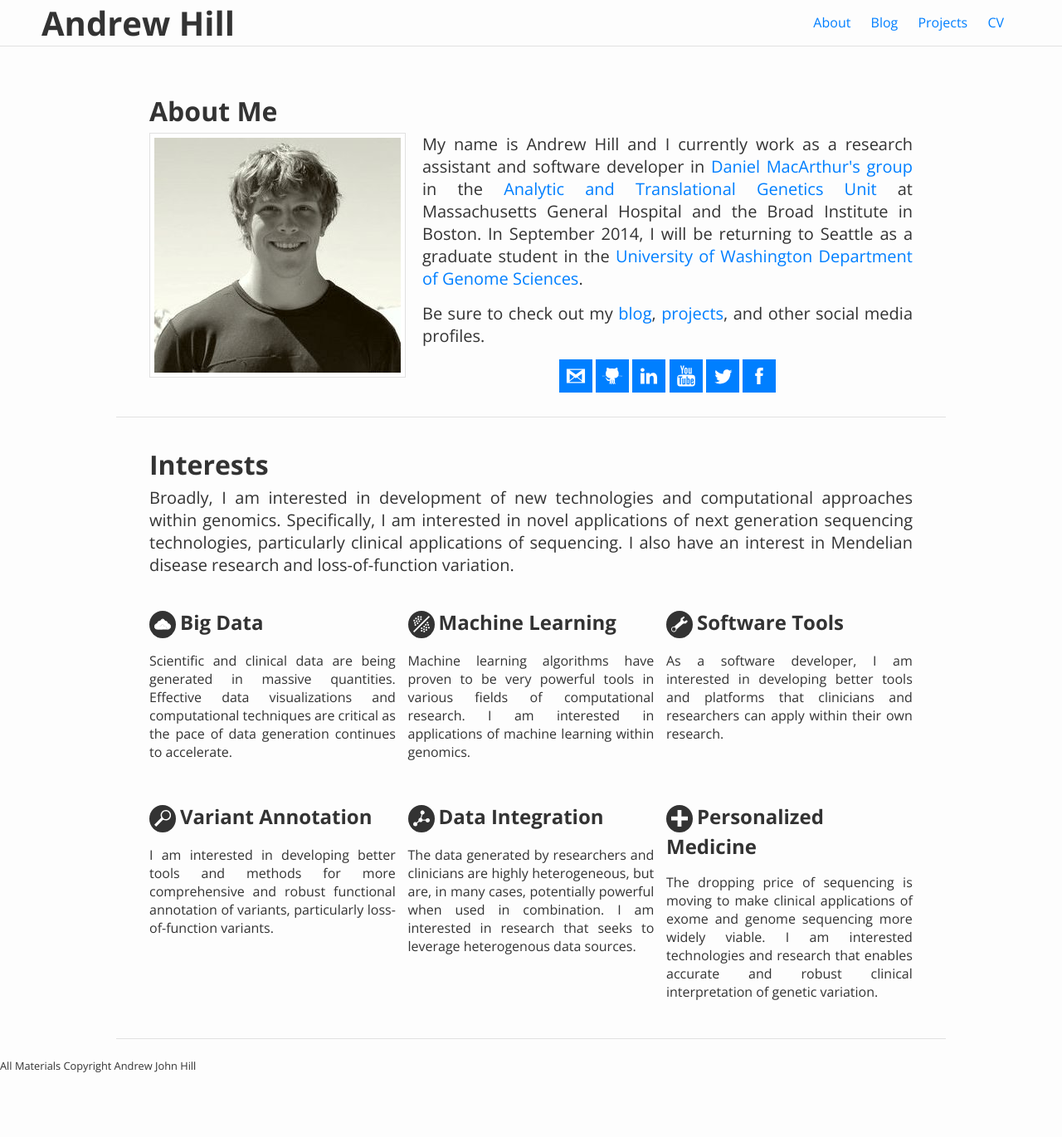
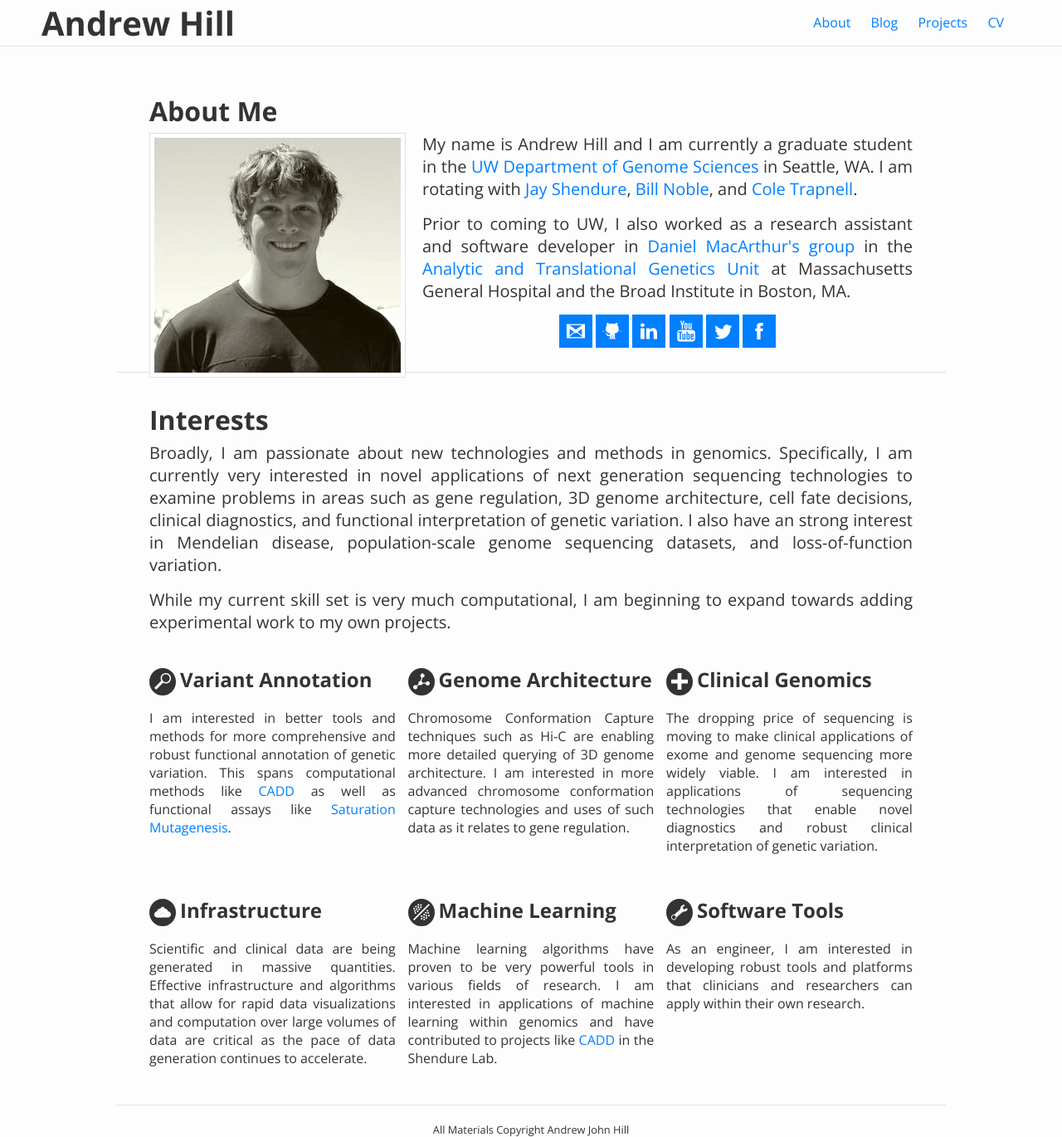
Before and after one commit to andrewhill157/personal-website, a Jekyll site: the page built from index.html, in a window 1280 px wide and 1370 px high. Shown: the whole window at 83% size. Built offline with Jekyll 4.4.1, drawn with Linux system fonts in a browser that asks for light colours; nearby versions of some CDN libraries; Markdown is read by kramdown in place of the engine named in the settings.

Commit message:
Updated front page content.

```diff
--- a/css/styles.css
+++ b/css/styles.css
@@ -78,7 +78,7 @@ p {
     text-align: left;
 }
 
-.container small {
+small {
     text-align: center;
     display: block;
 }
--- a/index.html
+++ b/index.html
@@ -7,9 +7,9 @@ layout: default
 <div class="section" id="about">
   <h1>About Me</h1>
   <div id="headshot"><img src="/images/headshot.jpg"></div>
-  <p class="leadText">My name is Andrew Hill and I currently work as a research assistant and software developer in <a href="http://www.macarthurlab.org/">Daniel MacArthur's group </a> in the <a href="http://atgu.mgh.harvard.edu/">Analytic and Translational Genetics Unit</a> at Massachusetts General Hospital and the Broad Institute in Boston. In September 2014, I will be returning to Seattle as a graduate student in the <a href="http://www.gs.washington.edu/">University of Washington Department of Genome Sciences</a>.</p>
+  <p class="leadText">My name is Andrew Hill and I am currently a graduate student in the <a href="http://www.gs.washington.edu/">UW Department of Genome Sciences</a> in Seattle, WA. I am rotating with <a href="http://krishna.gs.washington.edu/">Jay Shendure</a>, <a href="http://noble.gs.washington.edu/">Bill Noble</a>, and <a href="http://cole-trapnell-lab.github.io/">Cole Trapnell</a>.</p>
 
-  <p class="leadText">Be sure to check out my <a href="/blog/">blog</a>, <a href="/projects/">projects</a>, and other social media profiles.</p>
+   <p class="leadText">Prior to coming to UW, I also worked as a research assistant and software developer in <a href="http://www.macarthurlab.org/">Daniel MacArthur's group </a> in the <a href="http://atgu.mgh.harvard.edu/">Analytic and Translational Genetics Unit</a> at Massachusetts General Hospital and the Broad Institute in Boston, MA.</p>
 
   {% include socialMediaLinks.html %}
 </div>
@@ -17,37 +17,41 @@ layout: default
 <!-- My current research interests -->
 <div class="section" id="interests">
   <h1>Interests</h1>
-  <p class="leadText">Broadly, I am interested in development of new technologies and computational approaches within genomics. Specifically, I am interested in novel applications of next generation sequencing technologies, particularly clinical applications of sequencing. I also have an interest in Mendelian disease research and loss-of-function variation.</p>
+  <p class="leadText">Broadly, I am passionate about new technologies and methods in genomics. Specifically, I am currently very interested in novel applications of next generation sequencing technologies to examine problems in areas such as gene regulation, 3D genome architecture, cell fate decisions, clinical diagnostics, and functional interpretation of genetic variation. I also have an strong interest in Mendelian disease, population-scale genome sequencing datasets, and loss-of-function variation.</p>
+
+<p class="leadText">While my current skill set is very much computational, I am beginning to expand towards adding experimental work to my own projects.</p>
 
   <!-- Two rows of 3 column grids with one interest and description in each -->
+<div class="partition group">
+	<div class="col span_1_of_3">
+    <h2><div class="smallIcon"><img src="/images/search-white.svg"></div>Variant Annotation</h2>
+    <p>I am interested in better tools and methods for more comprehensive and robust functional annotation of genetic variation. This spans computational methods like <a href="http://cadd.gs.washington.edu/">CADD</a> as well as functional assays like <a href="http://www.ncbi.nlm.nih.gov/pubmed/25141179">Saturation Mutagenesis</a>.</p>
+  </div>
+  <div class="col span_1_of_3">
+   <h2><div class="smallIcon"><img src="/images/network-white.svg"></div>Genome Architecture</h2>
+   <p>Chromosome Conformation Capture techniques such as Hi-C are enabling more detailed querying of 3D genome architecture. I am interested in more advanced chromosome conformation capture technologies and uses of such data as it relates to gene regulation.</p>
+ </div>
+ <div class="col span_1_of_3">
+   <h2><div class="smallIcon"><img src="/images/medicine-white.svg"></div>Clinical Genomics</h2>
+   <p>The dropping price of sequencing is moving to make clinical applications of exome and genome sequencing more widely viable. I am interested in applications of sequencing technologies that enable novel diagnostics and robust clinical interpretation of genetic variation.</p>
+ </div>
+</div>
+
   <div class="partition group">
    <div class="col span_1_of_3">
-    <h2><div class="smallIcon"><img src="/images/cloud-white.svg"></div>Big Data</h2>
-    <p class="interestText">Scientific and clinical data are being generated in massive quantities. Effective data visualizations and computational techniques are critical as the pace of data generation continues to accelerate.</p>
+    <h2><div class="smallIcon"><img src="/images/cloud-white.svg"></div>Infrastructure</h2>
+    <p class="interestText">Scientific and clinical data are being generated in massive quantities. Effective infrastructure and algorithms that allow for rapid data visualizations and computation over large volumes of data are critical as the pace of data generation continues to accelerate.</p>
   </div>
   <div class="col span_1_of_3">
    <h2><div class="smallIcon"><img src="/images/regression-white.svg"></div>Machine Learning</h2>
-   <p>Machine learning algorithms have proven to be very powerful tools in various fields of computational research. I am interested in applications of machine learning within genomics.</p>
+   <p>Machine learning algorithms have proven to be very powerful tools in various fields of research. I am interested in applications of machine learning within genomics and have contributed to projects like <a href="http://cadd.gs.washington.edu/">CADD</a> in the Shendure Lab.</p>
  </div>
  <div class="col span_1_of_3">
    <h2><div class="smallIcon"><img src="/images/tool-white.svg"></div>Software Tools</h2>
-   <p>As a software developer, I am interested in developing better tools and platforms that clinicians and researchers can apply within their own research.</p>
+   <p>As an engineer, I am interested in developing robust tools and platforms that clinicians and researchers can apply within their own research.</p>
  </div>
-</div>
-<div class="partition group">
-	<div class="col span_1_of_3">
-    <h2><div class="smallIcon"><img src="/images/search-white.svg"></div>Variant Annotation</h2>
-    <p>I am interested in developing better tools and methods for more comprehensive and robust functional annotation of variants, particularly loss-of-function variants.</p>
-  </div>
-  <div class="col span_1_of_3">
-   <h2><div class="smallIcon"><img src="/images/network-white.svg"></div>Data Integration</h2>
-   <p>The data generated by researchers and clinicians are highly heterogeneous, but are, in many cases, potentially powerful when used in combination. I am interested in research that seeks to leverage heterogenous data sources.</p>
- </div>
- <div class="col span_1_of_3">
-   <h2><div class="smallIcon"><img src="/images/medicine-white.svg"></div>Personalized Medicine</h2>
-   <p>The dropping price of sequencing is moving to make clinical applications of exome and genome sequencing more widely viable. I am interested technologies and research that enables accurate and robust clinical interpretation of genetic variation.</p>
- </div>
-</div>
 </div>
 
 </div>
+
+</div>
```
